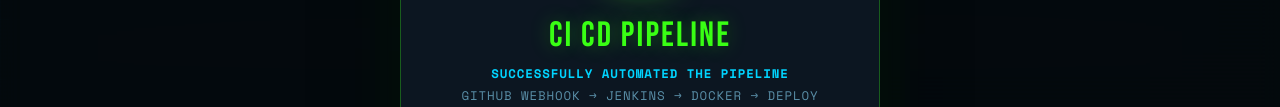
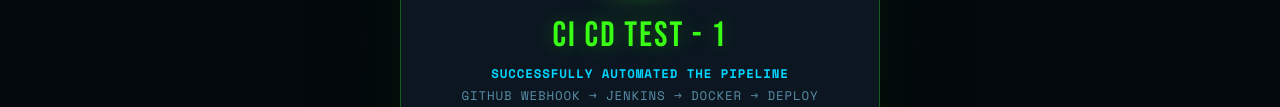
Before and after one commit to VickyTerm/Devops-Website, a website: page public/pages/cicd.html in a window 1280 px wide. Shown: the part 341-448 px from the top of the page. Drawn offline with nearby package versions, Linux system fonts and the light colour scheme.

Commit message:
Updated the cicd.html

```diff
--- a/public/pages/cicd.html
+++ b/public/pages/cicd.html
@@ -1845,7 +1845,7 @@
     <div class="success-popup" id="successPopup">
       <div class="popup-glow"></div>
       <div class="popup-icon">✅</div>
-      <div class="popup-title">CI CD pipeline</div>
+      <div class="popup-title">CI CD test - 1</div>
       <div class="popup-msg">
         <strong>Successfully automated The Pipeline </strong><br>
         GitHub Webhook → Jenkins → Docker → Deploy<br>
```
